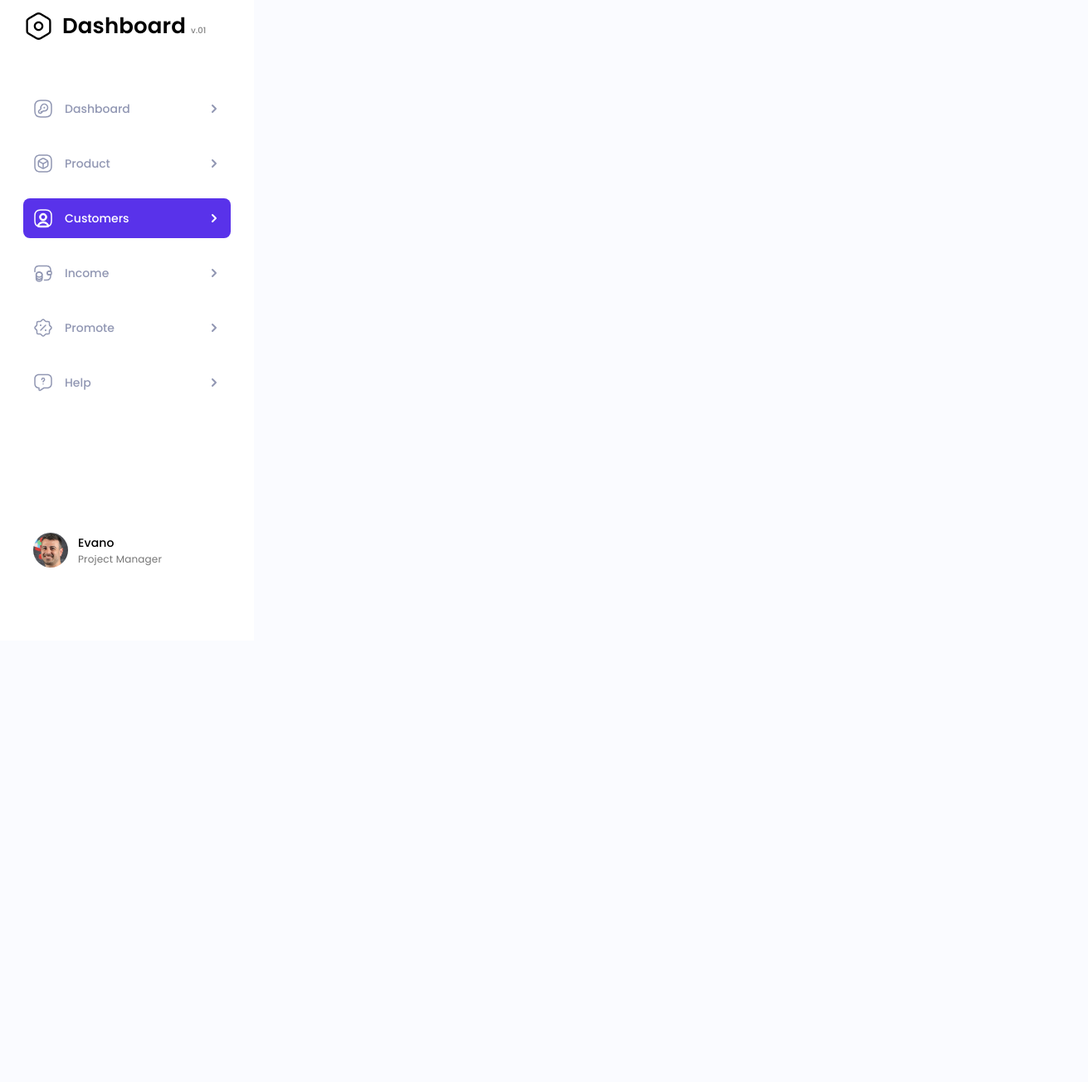
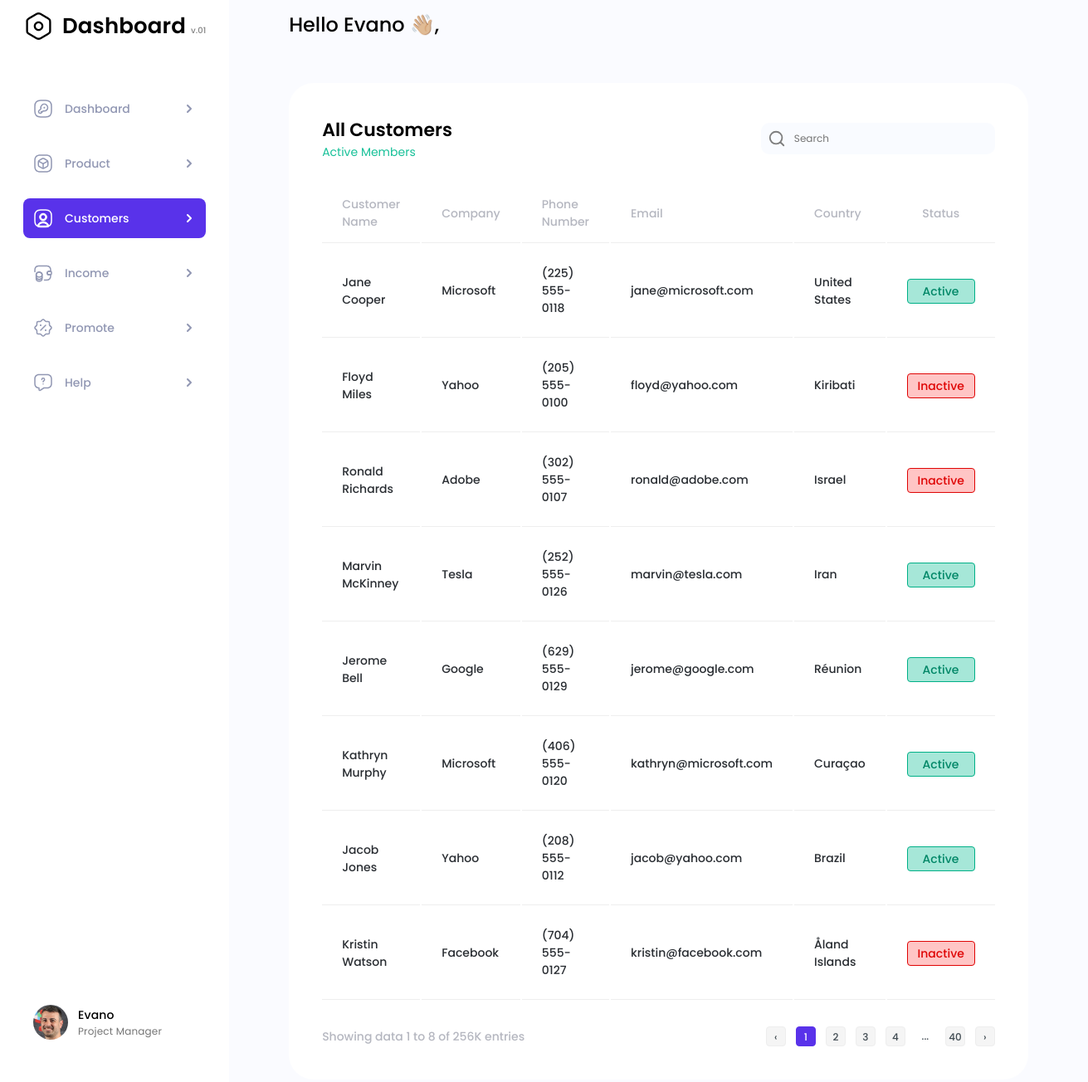
Before and after one commit to and-yevchenko/dashboard-task, a website built with Vite: page index.html in a window 1280 px wide. Shown: the part 28-1332 px from the top of the page at 83% size, 1311 px wide, since content can reach past the window. Before the commit the page ends 800 px from the top, so only its background shows below. Built offline with nearby package versions, Linux system fonts and the light colour scheme.

Commit message:
add customers and styles

```diff
--- a/index.html
+++ b/index.html
@@ -10,12 +10,10 @@
   <body>
     <div id="app">
       <main class="main">
-
         <aside class="sidebar">
           <a class="logo" href="/" title="Dashboard">
             <img class="logo__img" src="logo.svg" alt="Logo">
             <span class="logo__title">Dashboard<span class="logo__version">v.01</span></span>
-
           </a>
           <nav class="sidebar__nav nav">
             <ul class="nav__list">
@@ -71,8 +69,112 @@
             </div>
           </button>
         </aside>
-
-
+        <article class="content">
+          <h1 class="content__title">Hello Evano 👋🏼,</h1>
+          <section class="customers">
+            <div class="customers__head">
+              <h2 class="customers__title">
+                <span>All Customers</span>
+                <span>Active Members</span>
+              </h2>
+              <div class="customers__search search">
+                <input class="search__input" type="text" placeholder="Search">
+                <img class="search__icon" src="/src/assets/icons/search.svg" alt="search">
+              </div>
+            </div>
+            <table class="customers__table table">
+              <thead>
+                <tr class="table__labels">
+                  <th>Customer Name</th>
+                  <th>Company</th>
+                  <th>Phone Number</th>
+                  <th>Email</th>
+                  <th>Country</th>
+                  <th>Status</th>
+                </tr>
+              </thead>
+              <tbody>
+                <tr class="table__item">
+                  <td>Jane Cooper</td>
+                  <td>Microsoft</td>
+                  <td><a href="tel:(225) 555-0118">(225) 555-0118</a></td>
+                  <td><a href="mailto:jane@microsoft.com">jane@microsoft.com</a></td>
+                  <td>United States</td>
+                  <td><div class="table__active">Active</div></td>
+                </tr>
+                <tr class="table__item">
+                  <td>Floyd Miles</td>
+                  <td>Yahoo</td>
+                  <td><a href="tel:(205) 555-0100">(205) 555-0100</a></td>
+                  <td><a href="mailto:floyd@yahoo.com">floyd@yahoo.com</a></td>
+                  <td>Kiribati</td>
+                  <td><div class="table__inactive">Inactive</div></td>
+                </tr>
+                <tr class="table__item">
+                  <td>Ronald Richards</td>
+                  <td>Adobe</td>
+                  <td><a href="tel:(302) 555-0107">(302) 555-0107</a></td>
+                  <td><a href="mailto:ronald@adobe.com">ronald@adobe.com</a></td>
+                  <td>Israel</td>
+                  <td><div class="table__inactive">Inactive</div></td>
+                </tr>
+                <tr class="table__item">
+                  <td>Marvin McKinney</td>
+                  <td>Tesla</td>
+                  <td><a href="tel:(252) 555-0126">(252) 555-0126</a></td>
+                  <td><a href="mailto:marvin@tesla.com">marvin@tesla.com</a></td>
+                  <td>Iran</td>
+                  <td><div class="table__active">Active</div></td>
+                </tr>
+                <tr class="table__item">
+                  <td>Jerome Bell</td>
+                  <td>Google</td>
+                  <td><a href="tel:(629) 555-0129">(629) 555-0129</a></td>
+                  <td><a href="mailto:jerome@google.com">jerome@google.com</a></td>
+                  <td>Réunion</td>
+                  <td><div class="table__active">Active</div></td>
+                </tr>
+                <tr class="table__item">
+                  <td>Kathryn Murphy</td>
+                  <td>Microsoft</td>
+                  <td><a href="tel:(406) 555-0120">(406) 555-0120</a></td>
+                  <td><a href="mailto:kathryn@microsoft.com">kathryn@microsoft.com</a></td>
+                  <td>Curaçao</td>
+                  <td><div class="table__active">Active</div></td>
+                </tr>
+                <tr class="table__item">
+                  <td>Jacob Jones</td>
+                  <td>Yahoo</td>
+                  <td><a href="tel:(208) 555-0112">(208) 555-0112</a></td>
+                  <td><a href="mailto:jacob@yahoo.com">jacob@yahoo.com</a></td>
+                  <td>Brazil</td>
+                  <td><div class="table__active">Active</div></td>
+                </tr>
+                <tr class="table__item">
+                  <td>Kristin Watson</td>
+                  <td>Facebook</td>
+                  <td><a href="tel:(704) 555-0127">(704) 555-0127</a></td>
+                  <td><a href="mailto:kristin@facebook.com">kristin@facebook.com</a></td>
+                  <td>Åland Islands</td>
+                  <td><div class="table__inactive">Inactive</div></td>
+                </tr>
+              </tbody>
+            </table>
+            <div class="customers__foot">
+              <p class="customers__text">Showing data 1 to 8 of  256K entries</p>
+              <div class="customers__btns-page btns-page">
+                <button class="btns-page__btn" type="button">&#8249;</button>
+                <button class="btns-page__btn --active" type="button">1</button>
+                <button class="btns-page__btn" type="button">2</button>
+                <button class="btns-page__btn" type="button">3</button>
+                <button class="btns-page__btn" type="button">4</button>
+                <button class="btns-page__btn" type="button">...</button>
+                <button class="btns-page__btn" type="button">40</button>
+                <button class="btns-page__btn" type="button">&#8250;</button>
+              </div>
+            </div>
+          </section>
+        </article>
       </main>
     </div>
     <script type="module" src="./src/main.js"></script>
--- a/src/assets/styles/colors.scss
+++ b/src/assets/styles/colors.scss
@@ -1,6 +1,8 @@
 $color-text-default: #000000;
+$color-text-list: #292D32;
 $color-text-sidebar: #9197B3;
 $color-text-label: #B5B7C0;
+$color-border: #E7E7E7;
 $color-input: #F9FBFF;
 $color-accent: #5932EA;
 $color-btn: #404B52;
--- /dev/null
+++ b/src/assets/styles/components/btns-page.scss
@@ -0,0 +1,24 @@
+.btns-page {
+    display: flex;
+    gap: toRem(12);
+    &__btn {
+        width: 24px;
+        height: 24px;
+        background-color: #F5F5F5;
+        border: toRem(1) solid #EEEEEE;
+        border-radius: toRem(4);
+        @include mixins.textParams(toRem(12), #404B52, 500, 2, 0);
+        transition: all 0.5s ease;
+        &.--active {
+            background-color: $color-accent;
+            border: toRem(1) solid $color-accent;
+            color: $color-white-100;
+            transition: all 0.5s ease;
+        }
+    }
+    :nth-child(6) {
+        background-color: transparent;
+        border: none;
+        pointer-events: none;
+    }
+}
--- /dev/null
+++ b/src/assets/styles/components/customers.scss
@@ -0,0 +1,34 @@
+@import 'search.scss';
+@import 'btns-page.scss';
+@import 'table.scss';
+
+.customers {
+    background-color: $color-white-100;
+    border-radius: toRem(30);
+    width: fit-content;
+    &__head {
+        display: flex;
+        align-items: center;
+        justify-content: space-between;
+        padding: toRem(40) toRem(40) toRem(26) toRem(40);
+    }
+    &__title {
+        display: flex;
+        flex-direction: column;
+        :first-child {
+            @include mixins.textParams(toRem(22), $color-text-default, 600, 33px, 0);
+        }
+        :last-child {
+            @include mixins.textParams(toRem(14), $color-green-200, 400, 21px, 0);
+        }
+    }
+    &__text {
+        @include mixins.textParams(toRem(14), $color-text-label, 500, 21px, 0);
+    }
+    &__foot {
+        padding: toRem(30) toRem(40) toRem(40) toRem(40);
+        display: flex;
+        align-items: center;
+        justify-content: space-between;
+    }
+}
--- /dev/null
+++ b/src/assets/styles/components/search.scss
@@ -0,0 +1,22 @@
+.search {
+    position: relative;
+    &__input {
+        display: block;
+        width: 100%;
+        height: 100%;
+        background-color: $color-input;
+        @include mixins.textParams(toRem(12), $color-text-label, 400, 18px, 0);
+        padding: toRem(10) toRem(10) toRem(10) toRem(40);
+        border-radius: toRem(10);
+        &:active, &:focus {
+            border: toRem(1) solid $color-border;
+        }
+    }
+    &__icon {
+        position: absolute;
+        top: 0;
+        left: 0;
+        height: 100%;
+        padding: toRem(8);
+    }
+}
--- /dev/null
+++ b/src/assets/styles/components/table.scss
@@ -0,0 +1,39 @@
+.table {
+    width: 100%;
+    padding: 0 toRem(38);
+    &__labels {
+        th {
+            &:not(:last-child) {text-align: start;}
+            padding: toRem(14) toRem(24);
+            border-bottom: 1px solid #EEEEEE;
+        }
+        :nth-child(n) {
+            @include mixins.textParams(toRem(14), $color-text-label, 500, 21px, 0);
+        }
+    }
+    &__item {
+        td {
+            padding: toRem(24);
+            border-bottom: 1px solid #EEEEEE;
+        }
+        :nth-child(n) {
+            @include mixins.textParams(toRem(14), $color-text-list, 500, 21px, 0);
+        }
+        .table__active {
+            padding: 0 toRem(18);
+            color: $color-green-400;
+            background-color: $color-green-100;
+            border-radius: toRem(4);
+            border: toRem(1) solid $color-green-300;
+            line-height: 2;
+        }
+        .table__inactive {
+            padding: 0 toRem(12);
+            color: $color-red-200;
+            background-color: $color-red-100;
+            border-radius: toRem(4);
+            border: toRem(1) solid $color-red-200;
+            line-height: 2;
+        }
+    }
+}
--- /dev/null
+++ b/src/assets/styles/content.scss
@@ -0,0 +1,12 @@
+@import './components/customers.scss';
+
+.content {
+    flex: auto;
+    padding: toRem(40) toRem(72);
+    display: flex;
+    flex-direction: column;
+    gap: toRem(52);
+    &__title{
+        @include mixins.textParams(toRem(24), $color-text-default, 500, 36px, 0);
+    }
+}
--- a/src/assets/styles/main.scss
+++ b/src/assets/styles/main.scss
@@ -6,6 +6,10 @@ body {
     min-width: 320px;
     min-height: 100vh;
     background-color: #FAFBFF;
+}
+
+.main {
+    display: flex;
 }
 
 * {
--- a/src/assets/styles/sidebar.scss
+++ b/src/assets/styles/sidebar.scss
@@ -4,7 +4,7 @@
 
 .sidebar {
     max-width: 306px;
-    height: 100vh;
+    height: auto;
     padding: toRem(40) toRem(28) toRem(76) toRem(28);
     background-color: $color-white-100;
     display: flex;
--- a/src/assets/styles/style.scss
+++ b/src/assets/styles/style.scss
@@ -9,3 +9,4 @@
 //Main
 @import 'main.scss';
 @import 'sidebar.scss';
+@import 'content.scss';
```
